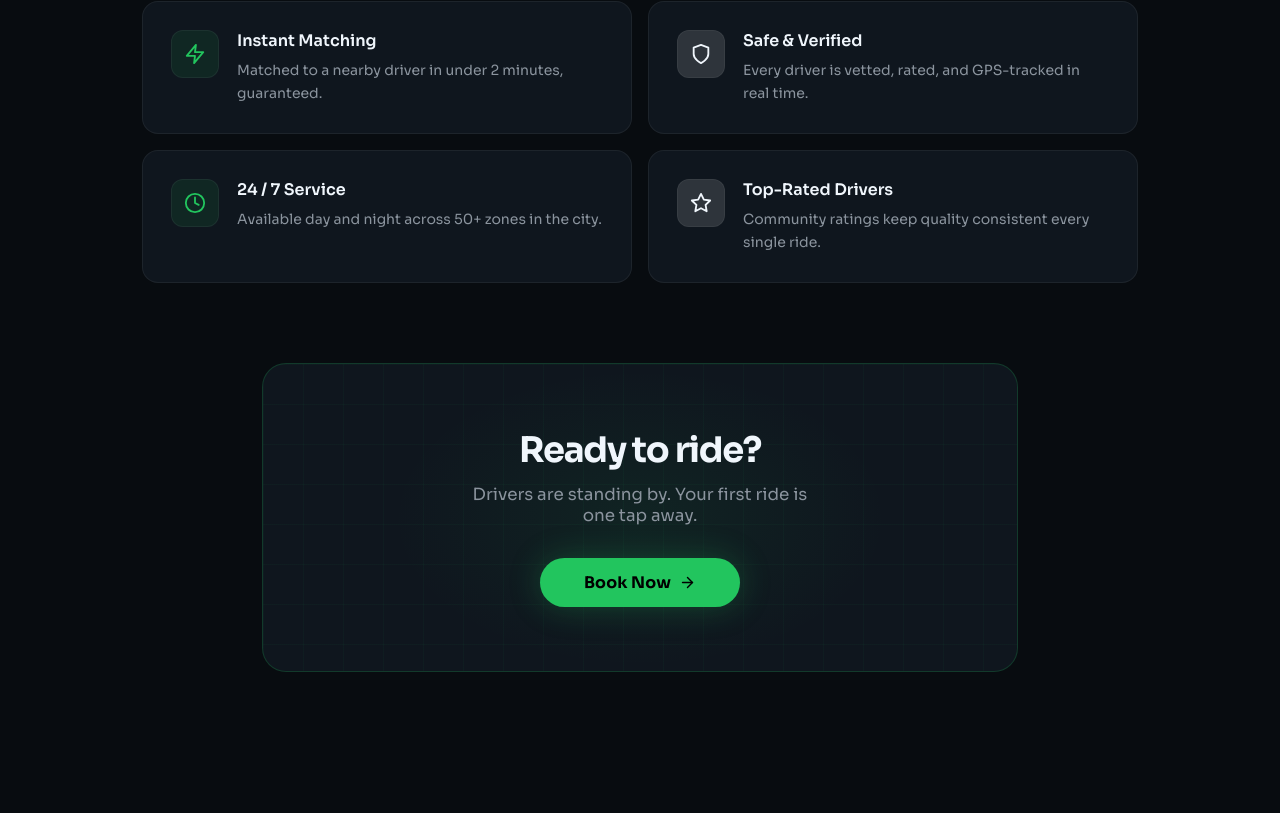
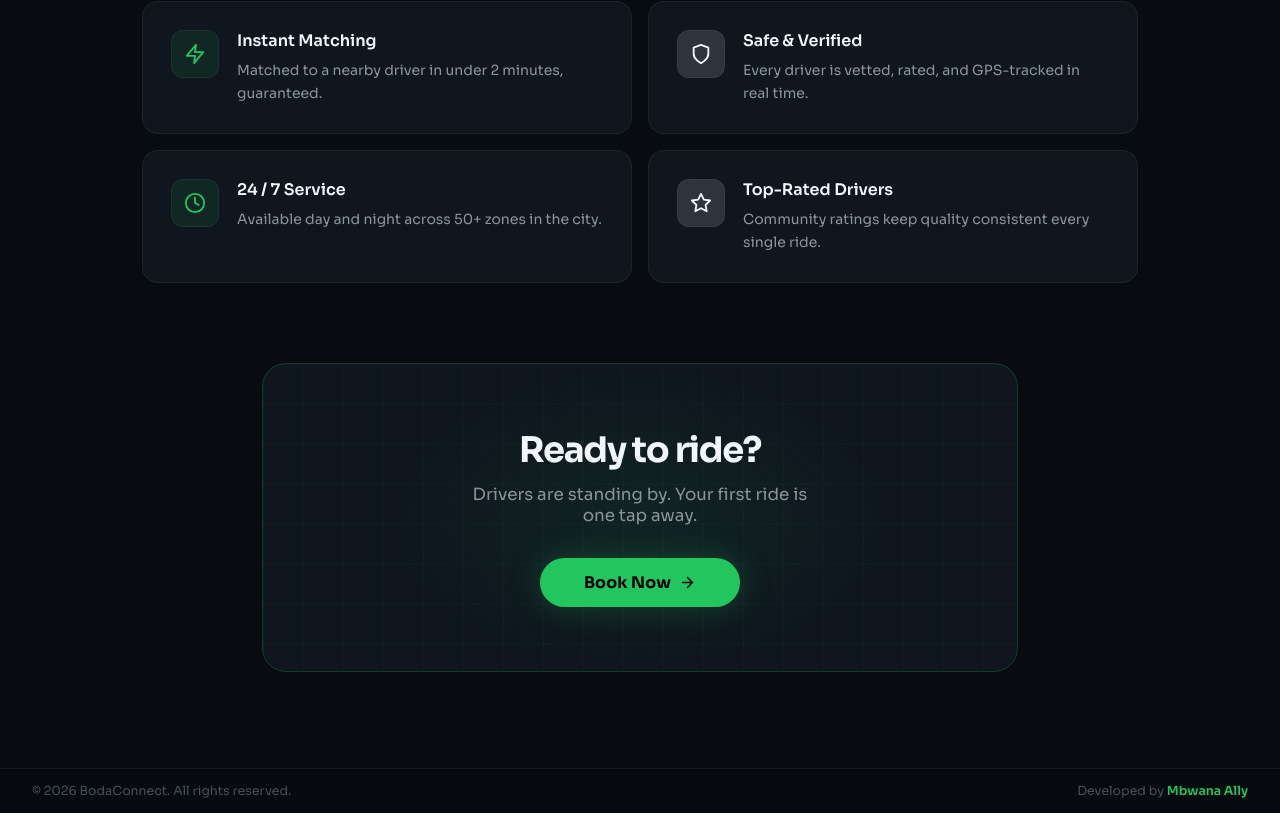
Before and after one commit to samatta002/bodaconnect, a React (Vite) app in the folder frontend/: page / in a window 1280 px wide. Shown: the part 1611-2424 px from the top of the page. Before the commit the page ends 2379 px from the top, so only its background shows below. Built offline with nearby package versions, Linux system fonts and the light colour scheme.

Commit message:
Added changes to our icon and footer

```diff
--- a/frontend/src/components/Layout.jsx
+++ b/frontend/src/components/Layout.jsx
@@ -131,6 +131,24 @@ export default function Layout({ children, driver, onLogout }) {
       <main style={{ flex: 1, display: "flex", flexDirection: "column" }}>
         {children}
       </main>
+
+      <footer style={{
+        borderTop: "1px solid rgba(255,255,255,0.06)",
+        background: "rgba(8,12,16,0.96)",
+        padding: "14px 2rem",
+        display: "flex",
+        alignItems: "center",
+        justifyContent: "space-between",
+        gap: 16,
+        flexWrap: "wrap",
+        color: "#484f58",
+        fontSize: "0.78rem",
+      }}>
+        <span>&copy; {new Date().getFullYear()} BodaConnect. All rights reserved.</span>
+        <span>
+          Developed by <strong style={{ color: "#22c55e", fontWeight: 600 }}>Mbwana Ally</strong>
+        </span>
+      </footer>
     </div>
   );
 }
```
Also changed, not shown: frontend/public/favicon.svg (added), 3 other files (tests, documents, lock files or other folders).
